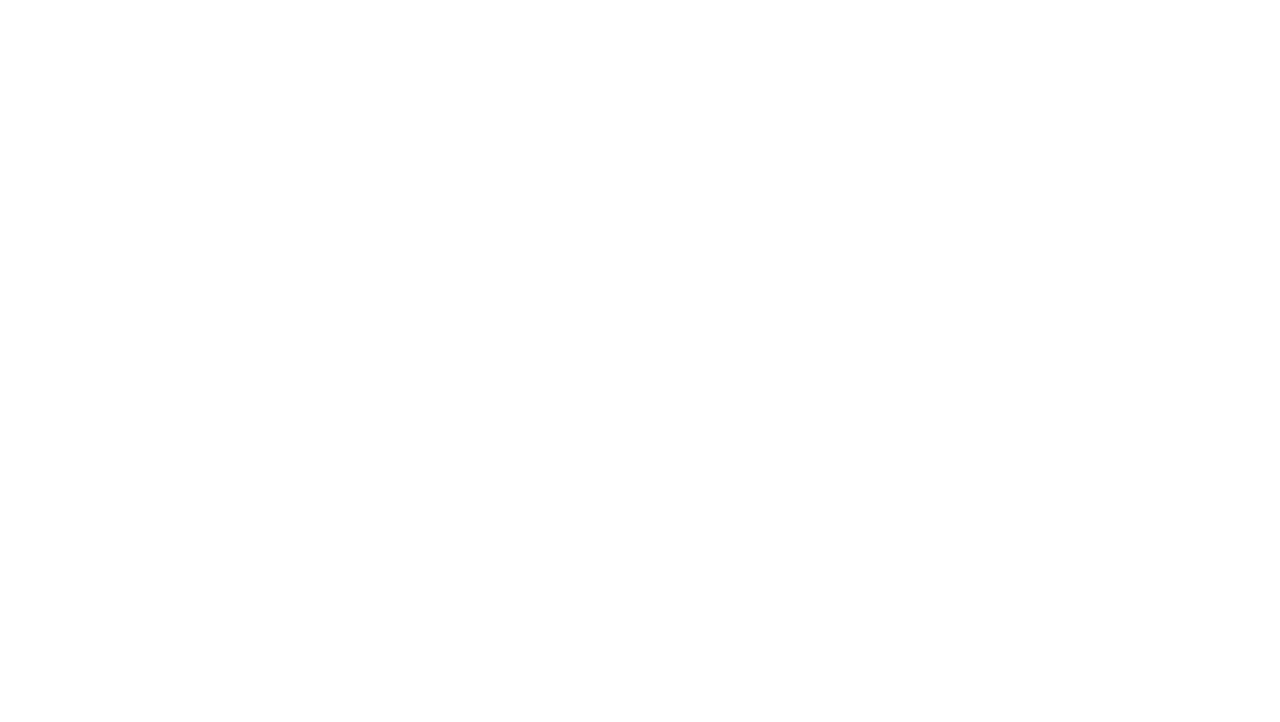
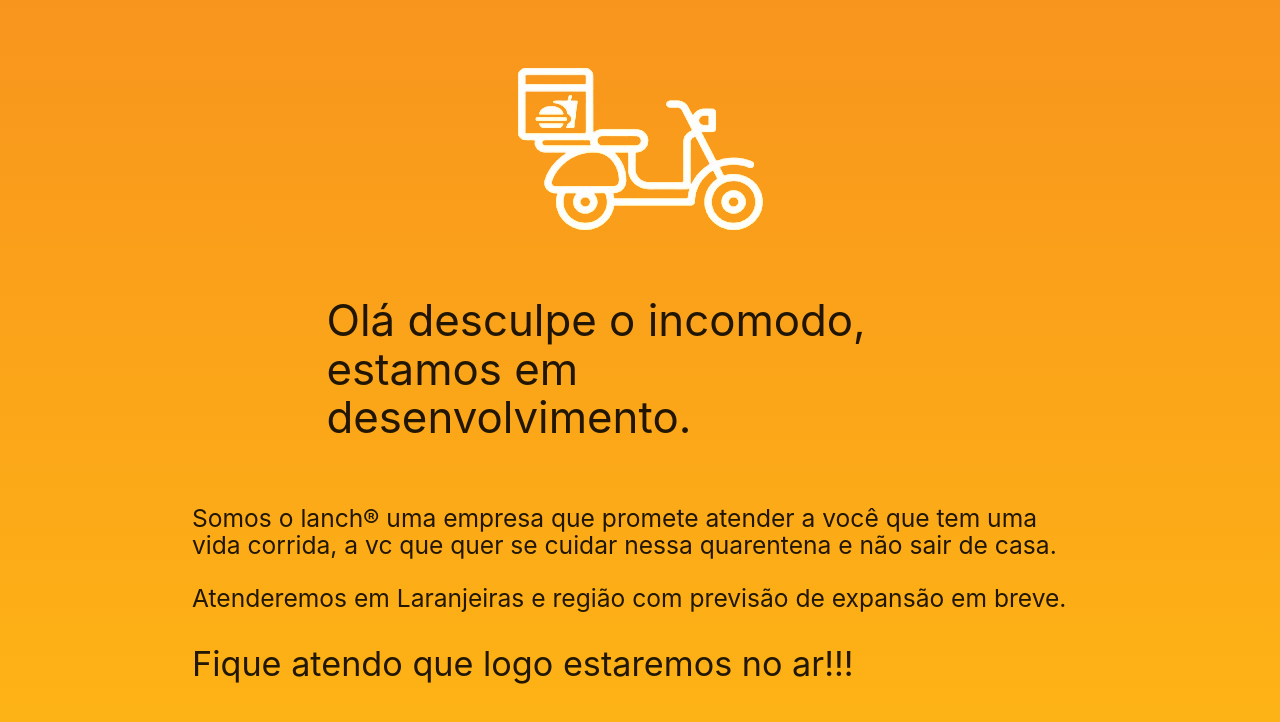
Before and after one commit to RafaelCabec/lanch, a plain HTML site: page index.html in a window 1280 px wide. Drawn offline with Linux system fonts and the light colour scheme.

Commit message:
tomando forma

```diff
--- a/assets/resources/styles/style.css
+++ b/assets/resources/styles/style.css
@@ -1,6 +1,15 @@
 body {
-    -webkit-gradient :(linear, left top, right top, from(#CCCCCC), to(#000000));
+    background: -webkit-gradient(linear, left top, left bottom,from(#f8951d), to(#feb614)) no-repeat;
+    background: -moz-linear-gradient(#f8951d, #feb614);
+    filter:progid:DXImageTransform.Microsoft.Gradient(GradientType=0, StartColorStr='#f8951d', EndColorStr='#feb614');
+    background:-ms-linear-gradient(top,  #f8951d, #feb614);
     display: flex;
     min-height: 100vh;
     flex-direction: column;
 }
+
+header{
+    display:flex;
+    justify-content:center;
+    align-items:center
+}
--- a/index.html
+++ b/index.html
@@ -22,9 +22,25 @@
     <!--<script src="assets/resources/scripts/main.js"></script> -->
 </head>
 
-<body>
+<body class="container">
+    <h1></h1>
+    <header class="container">
+        <img src="/assets/resources/images/icon-3.png" alt="">
+    </header>
+    <h1></h1>
+    <h3 class="container">Olá desculpe o incomodo, estamos em desenvolvimento.</h3>
+    <h3></h3>
+    <h5>
+        Somos o lanch® uma empresa que promete atender a você que tem uma vida corrida, a vc que quer se cuidar nessa
+        quarentena e não sair de casa.
+    </h5>
+    <h5>
 
-
+        Atenderemos em Laranjeiras e região com previsão de expansão em breve.
+    </h5>
+    <h4>
+        Fique atendo que logo estaremos no ar!!!
+    </h4>
 </body>
 
 </html>
```
Also changed, not shown: assets/resources/images/icon-3.jpeg (deleted), assets/resources/images/icon-3.png (added).
